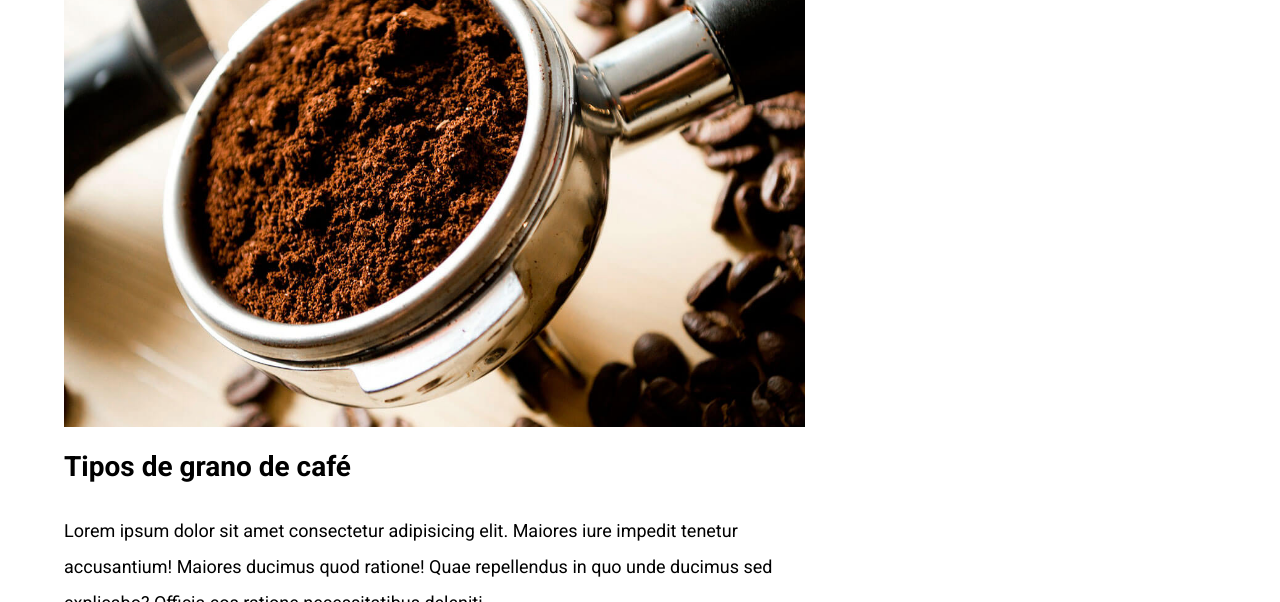
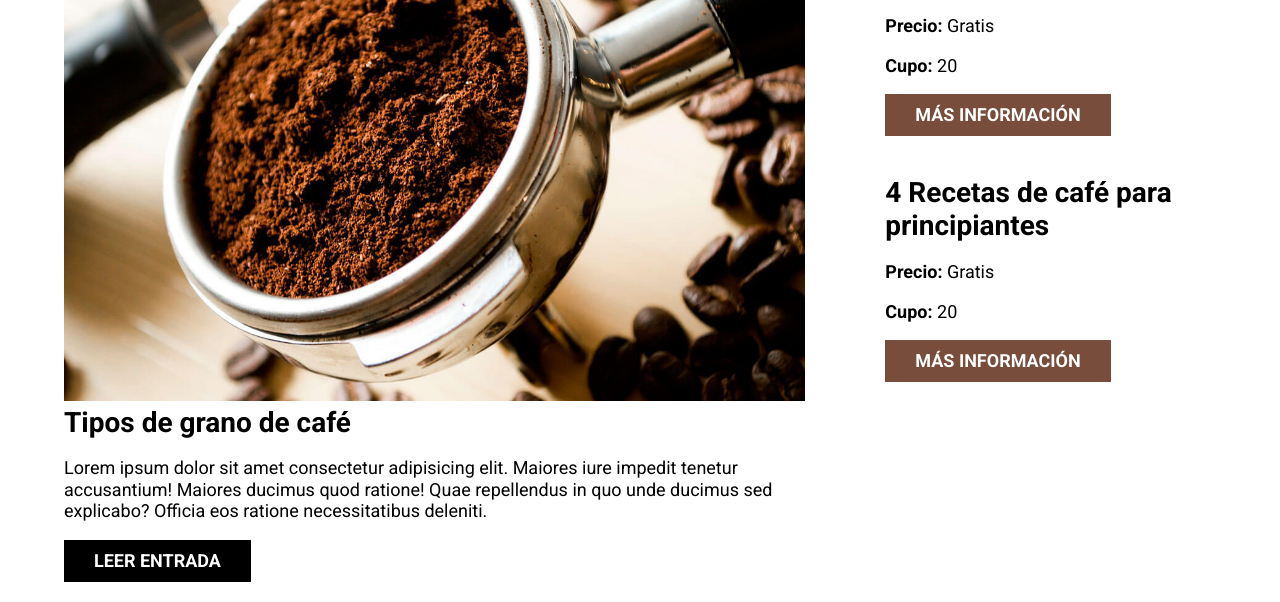
Before and after one commit to Iyael04/Blog-de-caf-, a plain HTML site: page index.html in a window 1280 px wide. Shown: the part 811-1413 px from the top of the page. Drawn offline with Linux system fonts and the light colour scheme.

Commit message:
creación de barra lateral

```diff
--- a/css/style.css
+++ b/css/style.css
@@ -14,7 +14,7 @@ html{
 }
 body{
     font-family: 'Roboto';
-    line-height: 2;
+    line-height: 1.2;
     font-size: 1.8rem;
 }
 .contenedor{
@@ -124,3 +124,23 @@ img{
 .boton-primario{
     background-color: var(--negro);
 }
+.boton-secundario{
+    background-color: var(--primario);
+}
+.cursos{
+    list-style: none;
+}
+.widget-curso{
+    border-bottom: 1px var(--gris);
+    margin-bottom: 2rem;
+}
+.widget-curso:last-of-type{
+    border: none;
+    margin-bottom: 0;
+}
+.widget-curso__label{
+    font-weight: 700;
+}
+.widget-curso__info{
+    font-weight: 400;
+}
--- a/index.html
+++ b/index.html
@@ -71,6 +71,28 @@
         </main>
         <aside class="siderbar">
             <h3>Nuestros Cursos y talleres</h3>
+            <ul class="cursos no-paddig">
+                <li class="widget-curso">
+                    <h4 class="no-margin">Técnicas de Extracción de café</h4>
+                    <p class="widget-curso__label">Precio:
+                        <span class="widget-curso__info">Gratis</span>
+                    </p>
+                    <p class="widget-curso__label">Cupo:
+                        <span class="widget-curso__info">20</span>
+                    </p>
+                    <a href="entrada.html" class="boton boton-secundario">Más información</a>
+                </li>
+                <li class="widget-curso">
+                    <h4 class="no-margin">4 Recetas de café para principiantes</h4>
+                    <p class="widget-curso__label">Precio:
+                        <span class="widget-curso__info">Gratis</span>
+                    </p>
+                    <p class="widget-curso__label">Cupo:
+                        <span class="widget-curso__info">20</span>
+                    </p>
+                    <a href="entrada.html" class="boton boton-secundario">Más información</a>
+                </li>
+            </ul>
         </aside>
     </div>
 </body>
```
